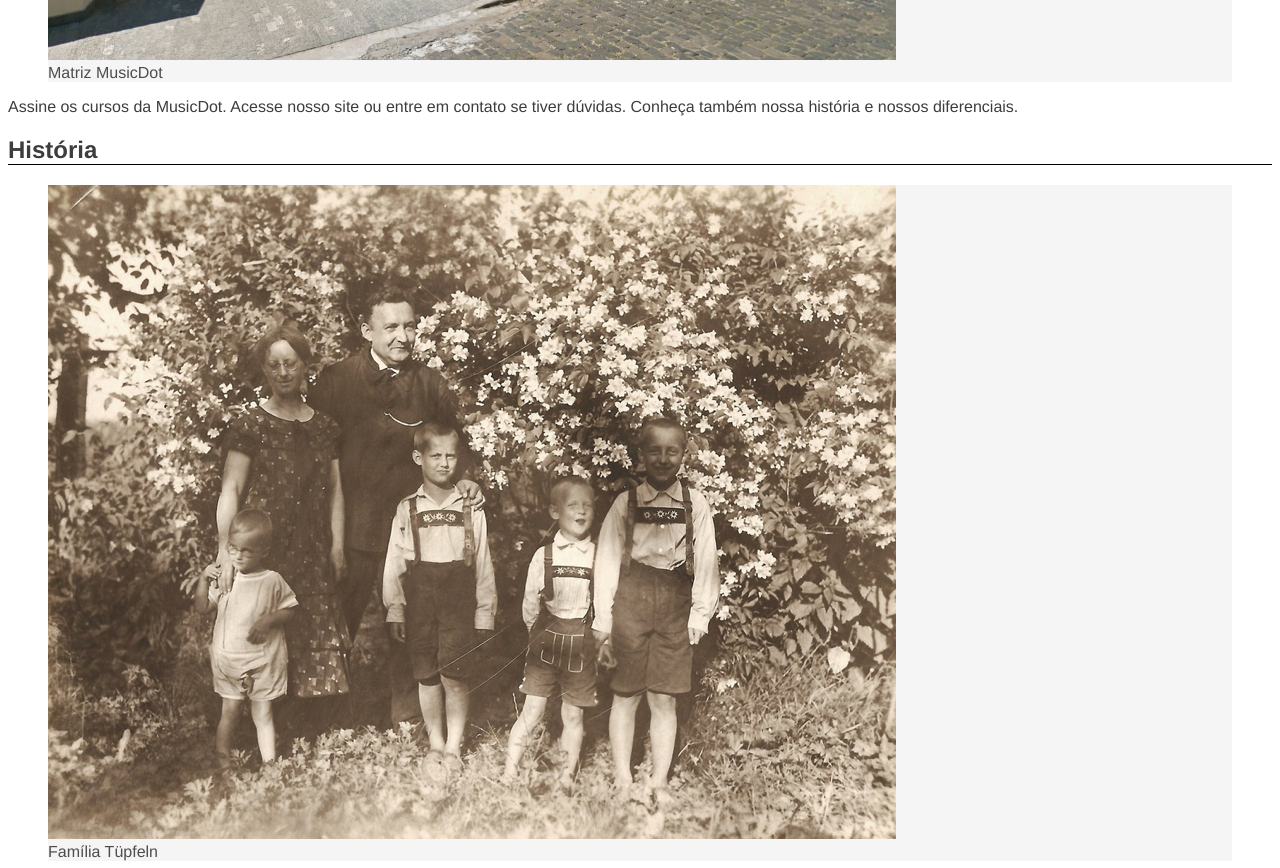
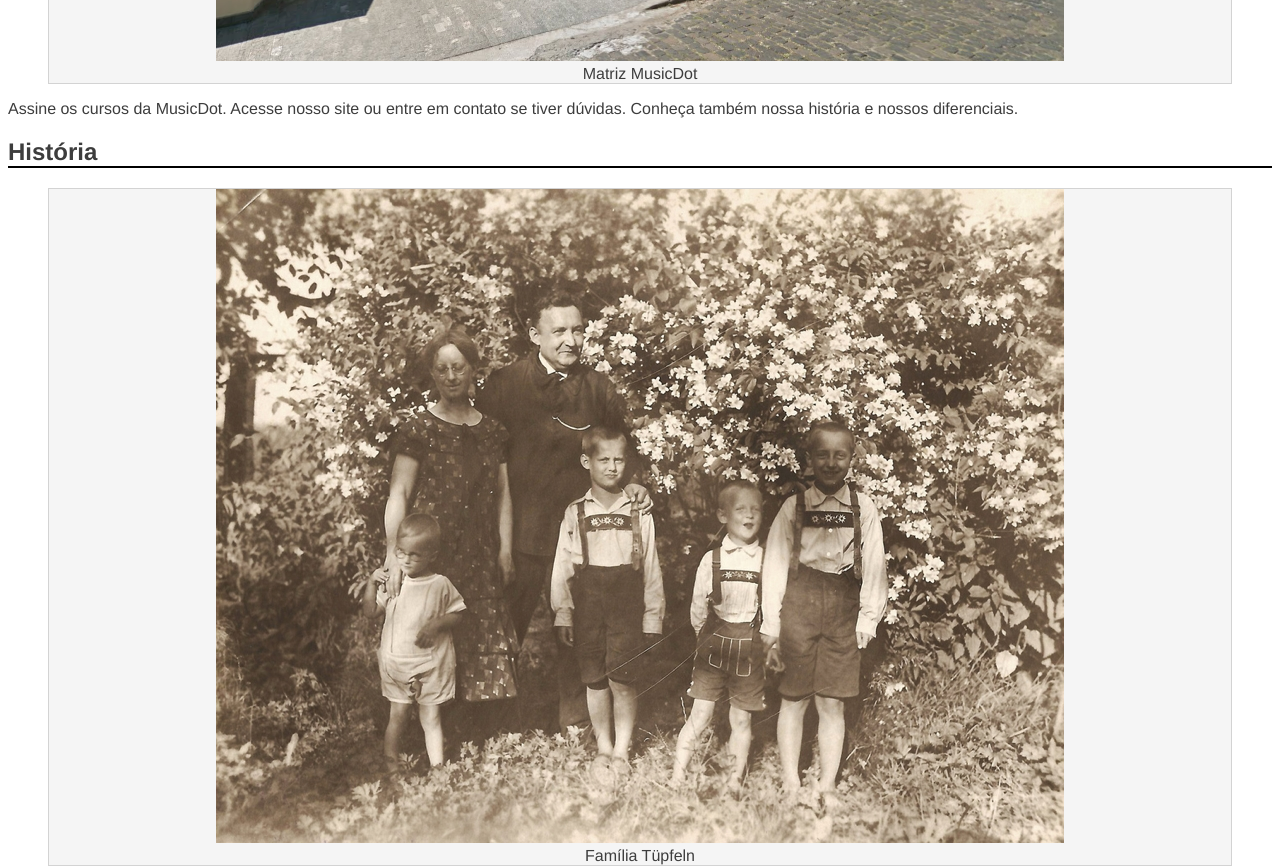
Before and after one commit to JorgeFilipe/ws-web, a plain HTML site: page projeto-musicdot/sobre.html in a window 1280 px wide. Shown: the part 820-1688 px from the top of the page. Drawn offline with Linux system fonts and the light colour scheme.

Commit message:
upd style

```diff
--- a/projeto-musicdot/css/sobre.css
+++ b/projeto-musicdot/css/sobre.css
@@ -9,11 +9,12 @@ h1{
 }
 
 h2{
-    border-bottom: 1px solid black;
+    border-bottom: 2px solid black;
 }
 
 figure{
-    color: rgb(77, 77, 77);
+    border: 1px solid lightgray;
     background-color: whitesmoke;
-    position: center;
+
+    text-align: center;
 }
```
